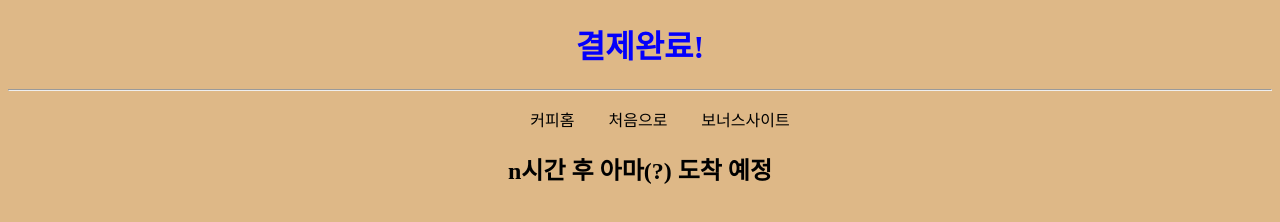
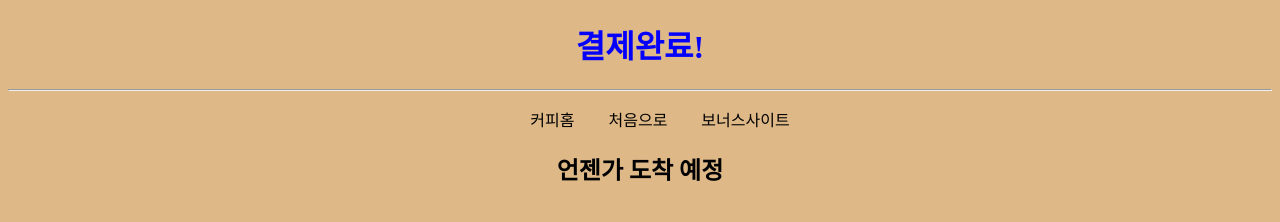
Before and after one commit to hssh1224/coffe, a plain HTML site: page 결제완료페이지.html in a window 1280 px wide. Drawn offline with Linux system fonts and the light colour scheme.

Commit message:
최종편집본

```diff
--- a/결제완료페이지.html
+++ b/결제완료페이지.html
@@ -64,5 +64,5 @@
 
 
                 </ul>
-                <H2>n시간 후 아마(?) 도착 예정</H2>
+                <H2>언젠가 도착 예정</H2>
 </html>
```
